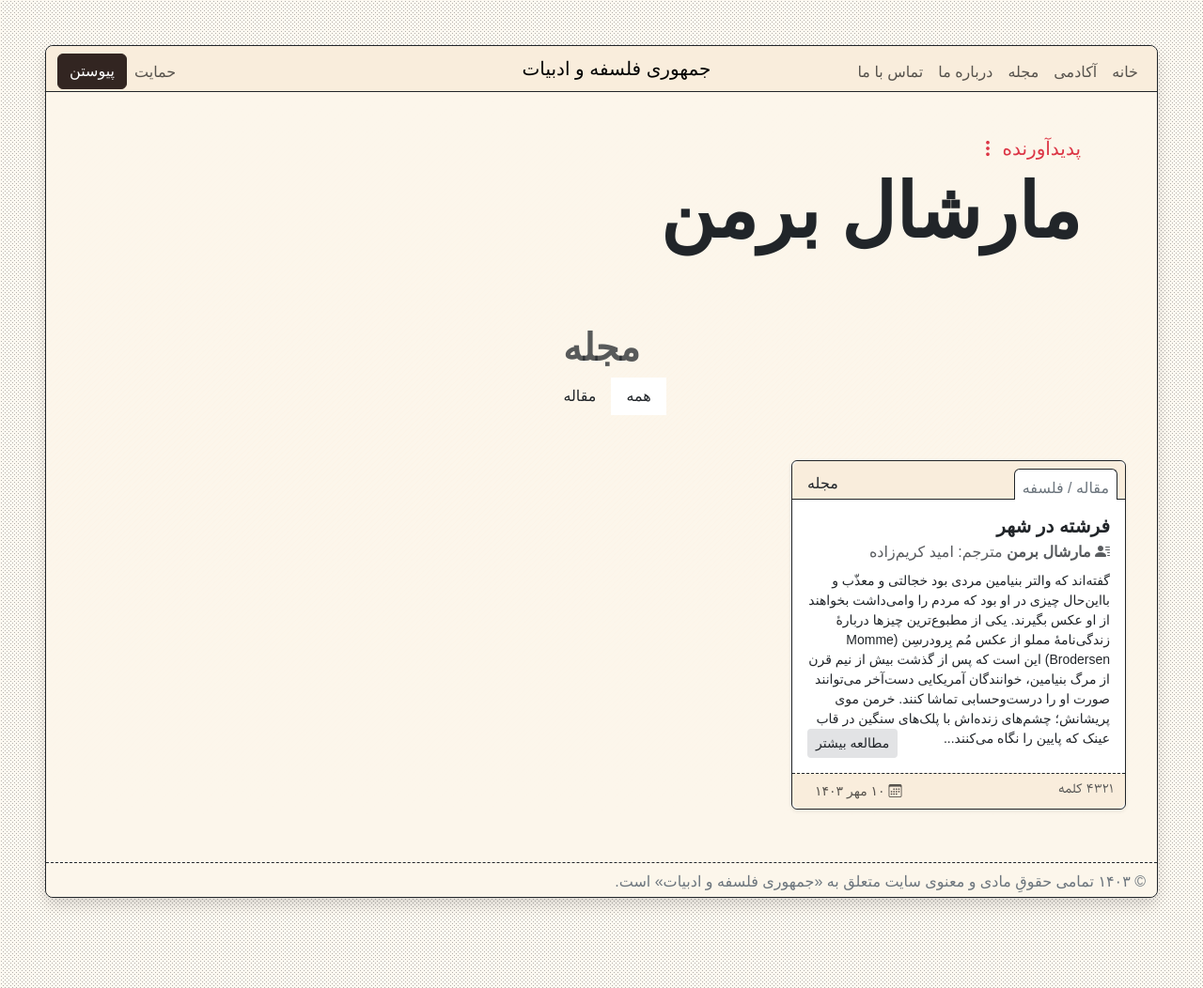
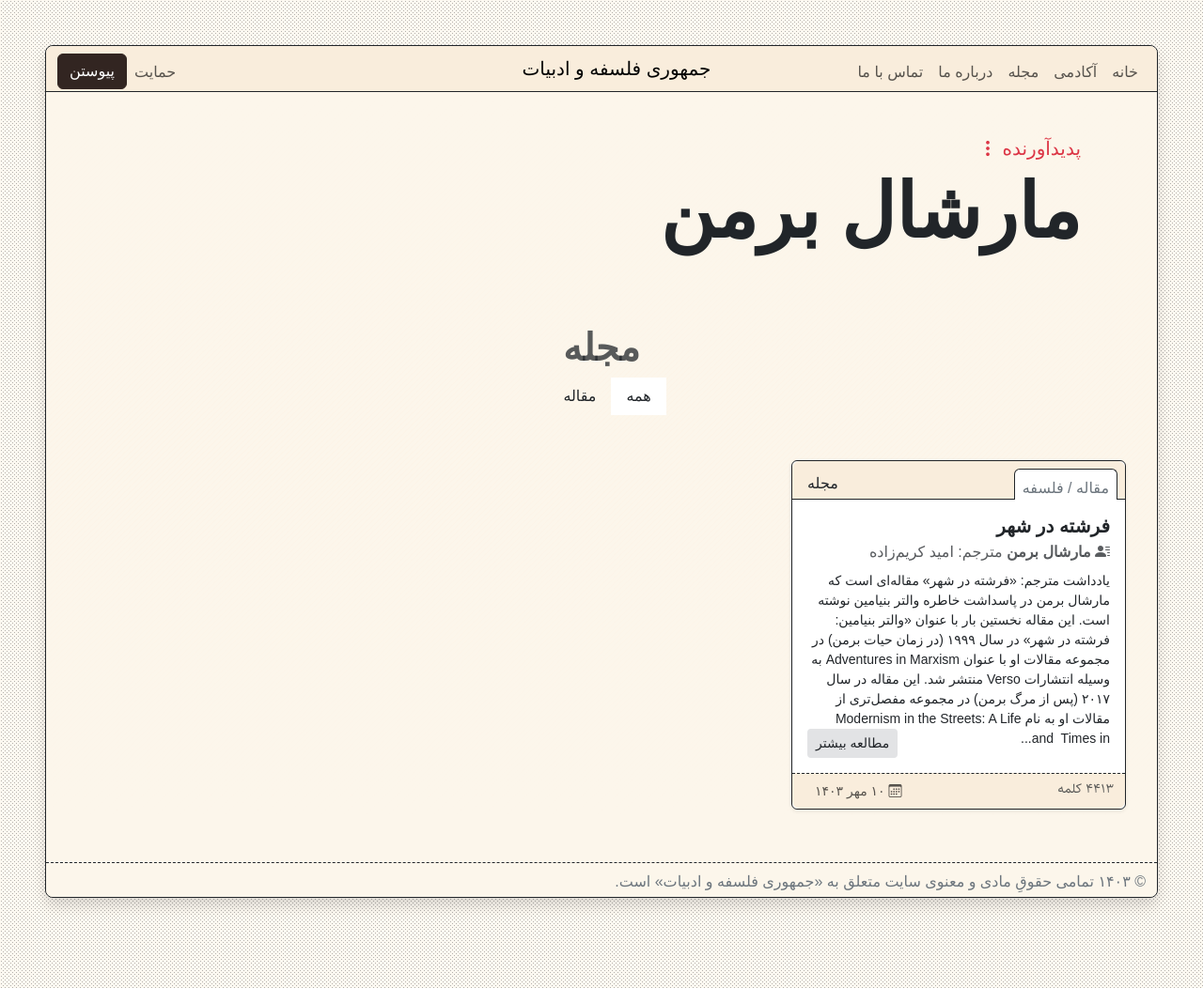
Before and after one commit to phicudemy/phicudemy.github.io, a Jekyll site: the page built from _people/marshallberman.md, in a window 1280 px wide. Shown: the whole page at 94% size. Built offline with Jekyll 4.4.1, drawn with Linux system fonts in a browser that asks for light colours; some web fonts are replaced.

Commit message:
Update 2024-10-02-angelincity.md

```diff
--- a/_posts/2024-10-02-angelincity.md
+++ b/_posts/2024-10-02-angelincity.md
@@ -15,6 +15,12 @@ contents:
 
 
 ![](https://assets.tina.io/b6b0cb5c-4b1b-43f4-9bea-8d6867c09320/BenjaminBnF.jpg)
+
+**یادداشت مترجم:**
+
+ «فرشته در شهر» مقاله‌ای است که مارشال برمن در پاسداشت خاطره والتر بنیامین نوشته است. این مقاله نخستین بار با عنوان «والتر بنیامین: فرشته در شهر» در سال ۱۹۹۹ (در زمان حیات برمن) در مجموعه مقالات او با عنوان Adventures in Marxism به وسیله‌ انتشارات Verso منتشر شد. این مقاله در سال ۲۰۱۷ (پس از مرگ برمن) در مجموعه‌ مفصل‌تری از مقالات او به نام Modernism in the Streets: A Life and  Times in Essays توسط همان انتشارات به چاپ رسید. چاپ اخیر منبع ترجمه‌ فارسی بوده است.
+
+***
 
 گفته‌اند که والتر بنیامین مردی بود خجالتی و معذّب و بااین‌حال چیزی در او بود که مردم را وامی‌داشت بخواهند از او عکس ‌بگیرند. یکی از مطبوع‌ترین چیزها دربارهٔ زندگی‌نامهٔ مملو از عکس مُم بِرودرسِن (Momme Brodersen) این ‌است که پس از گذشت بیش از نیم قرن از مرگ بنیامین، خوانندگان آمریکایی دست‌آخر می‌توانند صورت او را درست‌وحسابی تماشا کنند. خرمن موی پریشانش؛ چشم‌های زنده‌اش با پلک‌های سنگین در قاب عینک که پایین را نگاه‌ می‌کنند یا به جایی دور در میانهٔ تصویر خیره‌اند (نگاهش با دوربین برخورد نمی‌کند، بلکه از کنار آن می‌گذرد)؛ دستش که به‌شکل V زیر چانه قرار گرفته و به صورتش حالت‌ داده ‌است؛ سیگاری آویخته از انگشتان که به‌نظر می‌آید بیش از آن‌که بخواهد دودش ‌کند به له ‌کردنش میل‌دارد. این‌ها همه این احساس را در ما به‌وجود‌ می‌آورد که گویی در حضور جدّی‌ترین مردی هستیم که تاکنون پا به جهان نهاده ‌است.
 
```
